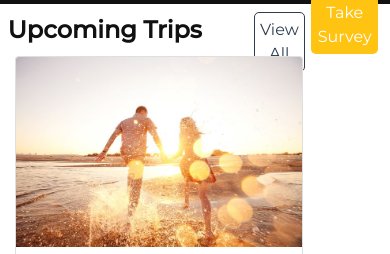
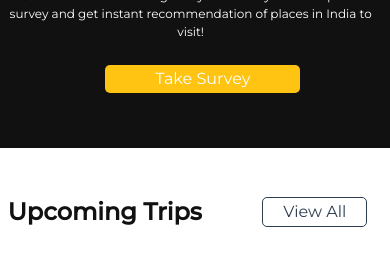
Before and after one commit to shivaneej/Letstravel, a PHP site: page /letstravel-master/home.php in a window 390 px wide. Shown: the part 376-630 px from the top of the page. Run offline with PHP 8.4, Linux system fonts and the light colour scheme; a user stored in the database is signed in; data comes from the database, SQL or seed files in the repository.

Commit message:
#18 responsive home page

```diff
--- a/override.css
+++ b/override.css
@@ -93,3 +93,73 @@ a.footerText{
     top:10%;
     left:5%;
 }
+
+@media only screen and (max-width: 600px)
+{
+    body
+    {
+        font-size: 12px;
+    }
+    #Home
+    {
+        position: relative;
+        margin-top:13%;
+        width: 104%;
+    }
+    .survey
+    {
+        height: 20vh;
+    }
+    .surveyText
+    {
+        clear: both;
+        position: absolute;
+        width: 90%;
+        text-align: center;
+    }
+    .surveyBtn
+    {
+        clear: both;
+        width: 100%;
+        margin-top: 20%;
+    }
+    .surveyBtn .yellowBtn
+    {
+        width: 50%;
+        margin-left: 20%;
+        padding: 2px;
+    }
+    #Upcoming
+    {
+        margin: 10% 0%;
+    }
+    .header
+    {
+        margin-bottom: 10%;
+    }
+    .viewAllBtn
+    {
+        width: 40%;
+        margin-right: 0%;
+        height: auto;
+    }
+    .viewAllBtn .secondaryBtn
+    {
+        padding: 2px;
+        width: 70%;
+        margin-right: 15%;
+        margin-top: 2%;
+        right: 0%;
+        bottom: 0%;
+        float: right;
+    }
+    .card
+    {
+        margin-bottom: 10%;
+        margin-left: 10%;
+    }
+    .social-icon
+    {
+        font-size: 20px;
+    }
+}
```
